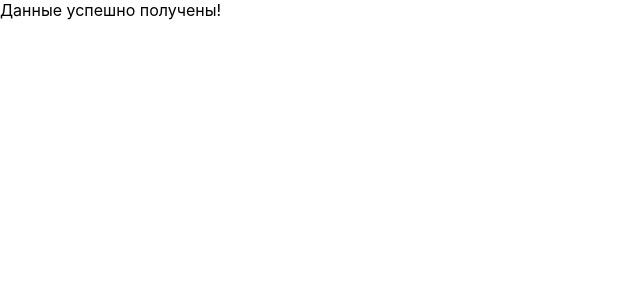
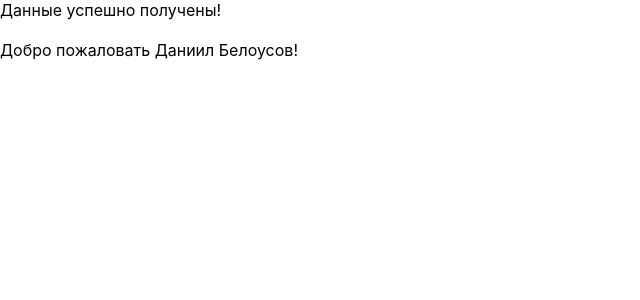
Before and after one commit to Daniil-Belousov/CA_React_App, a React (Create React App) app: page / in a window 1280 px wide. Shown: the top 300 px of the page, without its empty margins (0-640 px from the left). Built offline with nearby package versions, Linux system fonts and the light colour scheme.

Commit message:
second task

```diff
--- a/src/components/WrappedComponent.tsx
+++ b/src/components/WrappedComponent.tsx
@@ -1,6 +1,15 @@
-const WrappedComponent = () => {
+import {dataI} from '../types/types'
+
+const WrappedComponent = ({name, surname} : dataI): JSX.Element => {
+
+  const welcomeStr = `Добро пожаловать ${name} ${surname}!`
+
   return (
-    <div>Данные успешно получены!</div>
+    <>
+      <div>Данные успешно получены!</div>
+        <br/>
+      <div>{welcomeStr}</div>
+    </>
   )
 }
 
--- a/src/components/withLoadingIndicator.tsx
+++ b/src/components/withLoadingIndicator.tsx
@@ -1,21 +1,33 @@
 import { useState, useEffect } from "react";
+import { dataI } from '../types/types'
 
 const withLoadingIndicator = (WrappedComponent: any) => {
   return () => {
     const [isLoading, setLoading] = useState(true);
+    const [userData, setUserData] = useState({name:'', surname:''});
 
     useEffect(() => {
-      setTimeout(() => {
+      fetchData().then((data) => {
+        console.log('data',data);
+        setUserData(data as dataI);
         setLoading(false);
-      }, 3000);
+      })
     }, [])
 
     if(isLoading) return <div>Загрузка данных...</div>;
 
-    return <WrappedComponent/>
+    return <WrappedComponent name={userData.name} surname={userData.surname}/>
   }
 
 
 }
 
+const fetchData = () => {
+  return new Promise((resolve) => {
+    setTimeout(() => {
+      resolve({ name: "Даниил", surname: "Белоусов"});
+    }, 3000);
+  });
+};
+
 export default withLoadingIndicator;
--- /dev/null
+++ b/src/types/types.ts
@@ -0,0 +1,4 @@
+export interface dataI {
+  name: string;
+  surname: string;
+}
```
